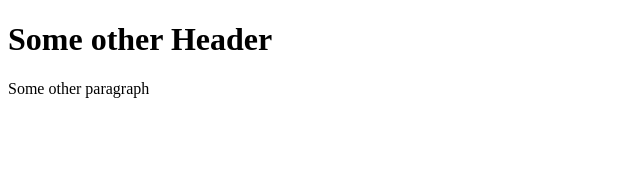
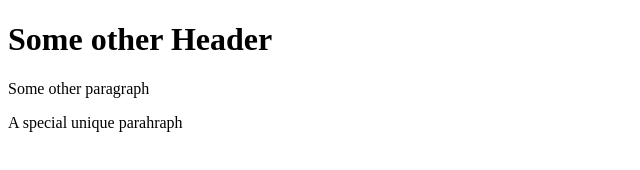
Before and after one commit to JR016-student/git-test, a plain HTML site: page templates/test.html in a window 1280 px wide. Shown: the whole page, without its empty margins (0-640 px from the left). Drawn offline with Linux system fonts and the light colour scheme.

Commit message:
third commit

```diff
--- a/templates/test.html
+++ b/templates/test.html
@@ -12,6 +12,7 @@
 
         <h1>Some other Header</h1>
         <p>Some other paragraph</p>
+        <p>A special unique parahraph</p>
 
     </body>
 
```
